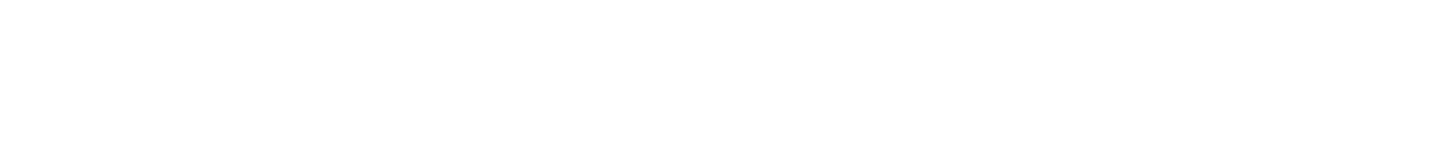
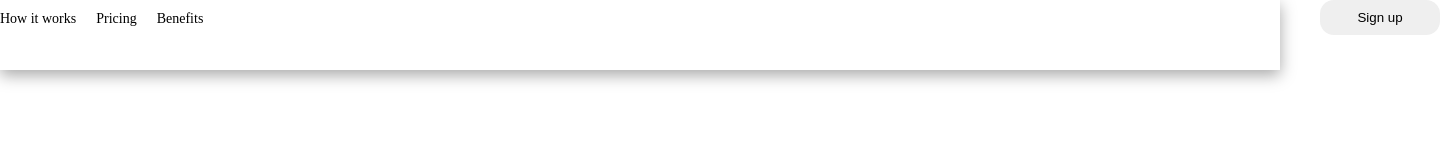
Before and after one commit to Mohinur10/Untitled-figma, a plain HTML site: page index.html in a window 1280 px wide. Shown: the whole page, 1440 px wide, since content can reach past the window. Drawn offline with Linux system fonts and the light colour scheme.

Commit message:
uyga vazifa

```diff
--- a/index.html
+++ b/index.html
@@ -1,12 +1,32 @@
 <!DOCTYPE html>
 <html lang="en">
+
 <head>
     <meta charset="UTF-8">
     <meta name="viewport" content="width=device-width, initial-scale=1.0">
     <title>Document</title>
     <link rel="stylesheet" href="main.css">
 </head>
+
 <body>
-    <header></header>
+    <header class="header">
+        <div class="header__container">
+            <nav class="header__nav">
+                <ul class="header__list">
+                    <li class="header__list--item">
+                        <a href="#">How it works</a>
+                    </li>
+                    <li class="header__list--item">
+                        <a href="#">Pricing</a>
+                    </li>
+                    <li class="header__list--item">
+                        <a href="#">Benefits</a>
+                    </li>
+                </ul>
+                <button class="header__btn">Sign up</button>
+            </nav>
+        </div>
+    </header>
 </body>
+
 </html>
--- a/main.css
+++ b/main.css
@@ -0,0 +1,45 @@
+* {
+    margin: 0;
+    padding: 0;
+    box-sizing: border-box;
+}
+
+.header {
+    width: 100%;
+    height: 70px;
+    margin: 0 auto;
+    box-shadow: rgba(0, 0, 0, 0.35) 0px 5px 15px;
+}
+
+.header__container {
+    width: 1440px;
+    margin: 0 auto;
+}
+
+.header__nav {
+    display: flex;
+    align-items: center;
+    justify-content: space-between;
+}
+
+.header__list {
+    list-style-type: none;
+    display: flex;
+    align-items: center;
+    justify-content: space-between;
+    gap: 20px;
+}
+
+.header__list--item>a {
+    text-decoration: none;
+    color: #000;
+    font-size: 14px;
+}
+
+.header__btn {
+    width: 120px;
+    height: 35px;
+    color: #000;
+    border-radius: 14px;
+    border: none;
+}
```
